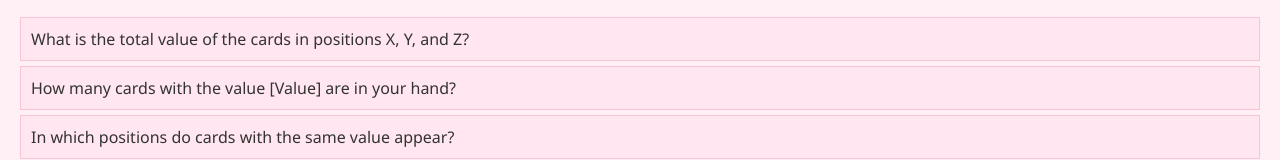
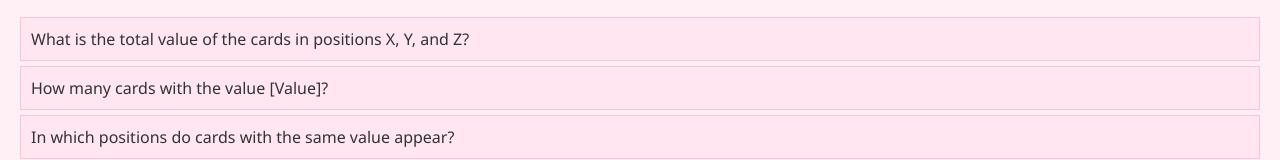
Before and after one commit to Quinnguyen1/Code-Crack-Game, a plain HTML site: page game.html in a window 1280 px wide. Shown: the part 271-431 px from the top of the page. Drawn offline with Linux system fonts and the light colour scheme.

Commit message:
Update game.html
delete on your hand value

```diff
--- a/game.html
+++ b/game.html
@@ -49,7 +49,7 @@
     <h2>❓ Select a Question Type</h2>
     <ul class="question-list">
       <li onclick="showQuestion('posSum')">What is the total value of the cards in positions X, Y, and Z?</li>
-      <li onclick="showQuestion('valCount')">How many cards with the value [Value] are in your hand?</li>
+      <li onclick="showQuestion('valCount')">How many cards with the value [Value]?</li>
       <li onclick="showQuestion('matchPos')">In which positions do cards with the same value appear?</li>
       <li onclick="showQuestion('consecPos')">In which positions do consecutive numbers appear?</li>
       <li onclick="showQuestion('minPos')">In which position does the lowest number card appear?</li>
```
